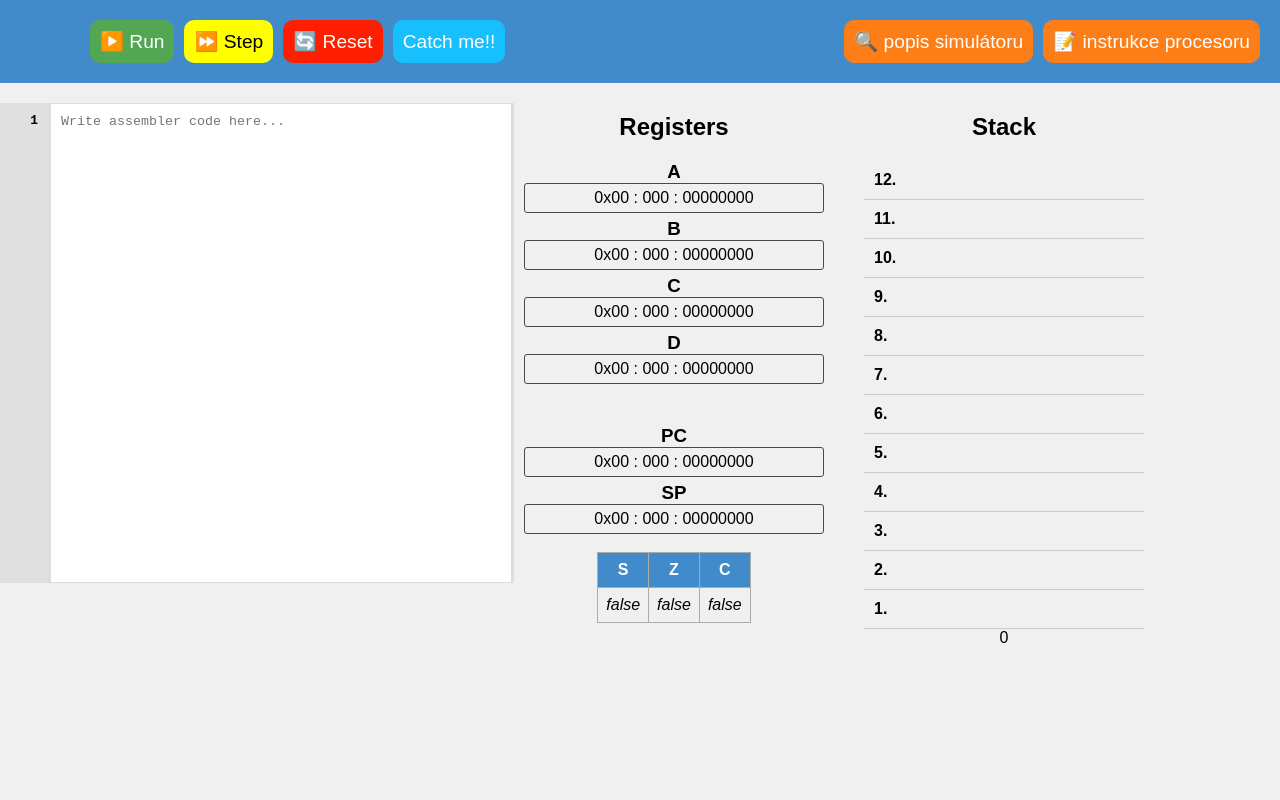
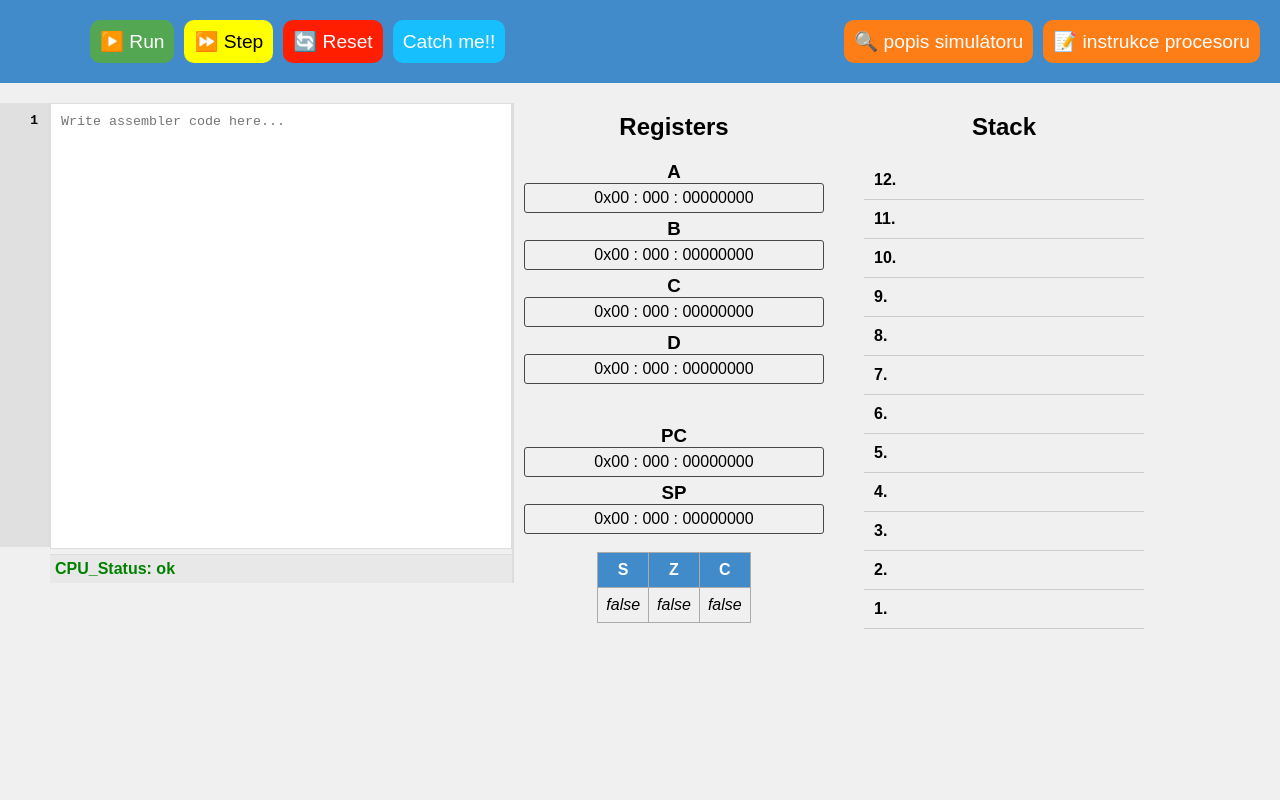
Before and after one commit to DanTabarka/AssemblerSimulator, a React (Create React App) app: page / in a window 1280 px wide. Shown: the top 800 px of the page. Built offline with nearby package versions, Linux system fonts and the light colour scheme.

Commit message:
cpu status added below code-input

```diff
--- a/src/App.js
+++ b/src/App.js
@@ -332,7 +332,12 @@ function App() {
         onReset={reset}
       />
       <div className="flex">
-        <Code programCounter={programCounter} code={code} setCode={setCode} invalidLine={invalidLine} />
+        <Code programCounter={programCounter}
+              code={code}
+              setCode={setCode}
+              invalidLine={invalidLine}
+              cpuStatus={cpuStatus}
+        />
         <Registers  registers={registers}
                     programCounter={programCounter}
                     stackPointer={stackPointer}
@@ -340,7 +345,7 @@ function App() {
         />
         <Stack stackPointer={stackPointer} stackValues={stackValues}/>
       </div>
-      <h1>{cpuStatus}</h1>
+      <p>{cpuStatus}</p>
     </div>
   );
 }
--- a/src/Code/Code.js
+++ b/src/Code/Code.js
@@ -2,7 +2,7 @@ import './code.css';
 import React, { useState, useRef, useEffect } from 'react';
 
 
-function Code({ programCounter, code, setCode, invalidLine }) {
+function Code({ programCounter, code, setCode, invalidLine, cpuStatus }) {
   const codeInputRef = useRef(null);
   const lineNumbersRef = useRef(null);
 
@@ -29,11 +29,26 @@ function Code({ programCounter, code, setCode, invalidLine }) {
 
   useEffect(() => {
     updateLineNumbers();
+    const updateHeight = () => {
+      if (codeInputRef.current && lineNumbersRef.current) {
+        lineNumbersRef.current.style.height = `${codeInputRef.current.clientHeight}px`;
+      }
+    };
+
+    updateHeight();
+    window.addEventListener('resize', updateHeight);
+
+    return () => {
+      window.removeEventListener('resize', updateHeight);
+    };
   }, [code, programCounter]);
+
+
 
   return (
     <div className="code">
       <div ref={lineNumbersRef} className="line-numbers"></div>
+      <div className="code-and-status">
         <textarea
           ref={codeInputRef}
           className="code-input"
@@ -42,8 +57,13 @@ function Code({ programCounter, code, setCode, invalidLine }) {
           onScroll={syncScroll}
           placeholder="Write assembler code here..."
         />
+        <p className={`cpu-status ${cpuStatus === "ok" ? 'cpu-ok' : 'cpu-nok'}`}>
+          CPU_Status: {cpuStatus}
+        </p>
+      </div>
     </div>
   );
+
 }
 
 export default Code;
--- a/src/Code/code.css
+++ b/src/Code/code.css
@@ -18,7 +18,9 @@
   font-family: monospace;
   white-space: pre-wrap;
   overflow: hidden;
-    height: 100%;
+  height: 95%;
+  /* height: var(--code-input-height, 100%); Use CSS variable */
+  /* height: 520px; */
 }
 
 .code-input {
@@ -31,6 +33,7 @@
   white-space: pre-wrap;
   resize: none;
   height: 100%;
+  /* height: 500px; */
 }
 
 .highlight {
@@ -46,3 +49,30 @@
   font-weight: bold;
   font-style: italic;
 }
+
+
+
+
+.code-and-status {
+  display: flex;
+  flex-direction: column;
+  flex: 1;
+}
+
+.cpu-status {
+  margin-top: 5px;
+  padding: 5px;
+  background-color: #e9e8e8;
+  border-top: 1px solid #ddd;
+  font-family: Arial, sans-serif;
+  font-weight: bold;
+}
+
+.cpu-ok {
+  color: green;
+}
+
+.cpu-nok {
+  color: white;
+  background-color: red;
+}
--- a/src/Stack/Stack.js
+++ b/src/Stack/Stack.js
@@ -18,7 +18,6 @@ function Stack({ stackPointer, stackValues }) {
           <span className="stack-value">{value}</span>
         </div>
       ))}
-      <p>{stackPointer}</p>
     </div>
   );
 }
```
Also changed, not shown: src/App.css (line endings or trailing spaces). Lines whose indentation alone changed are shown as unchanged.
